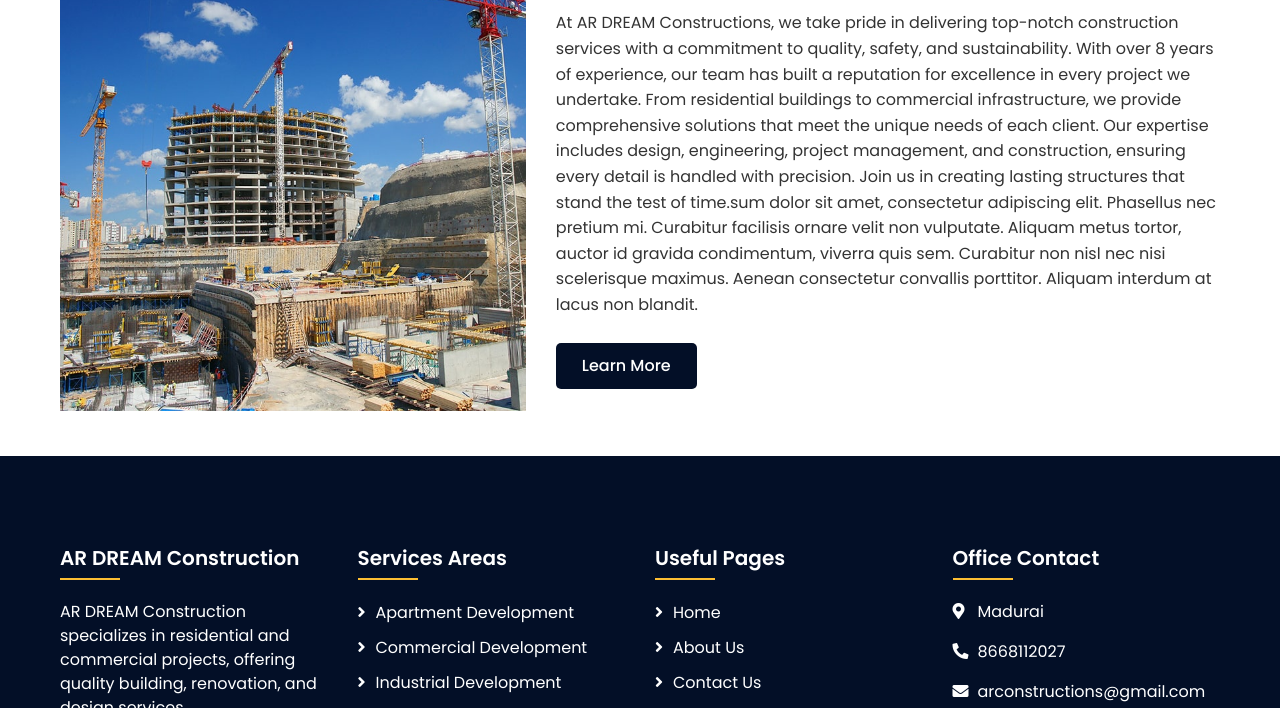
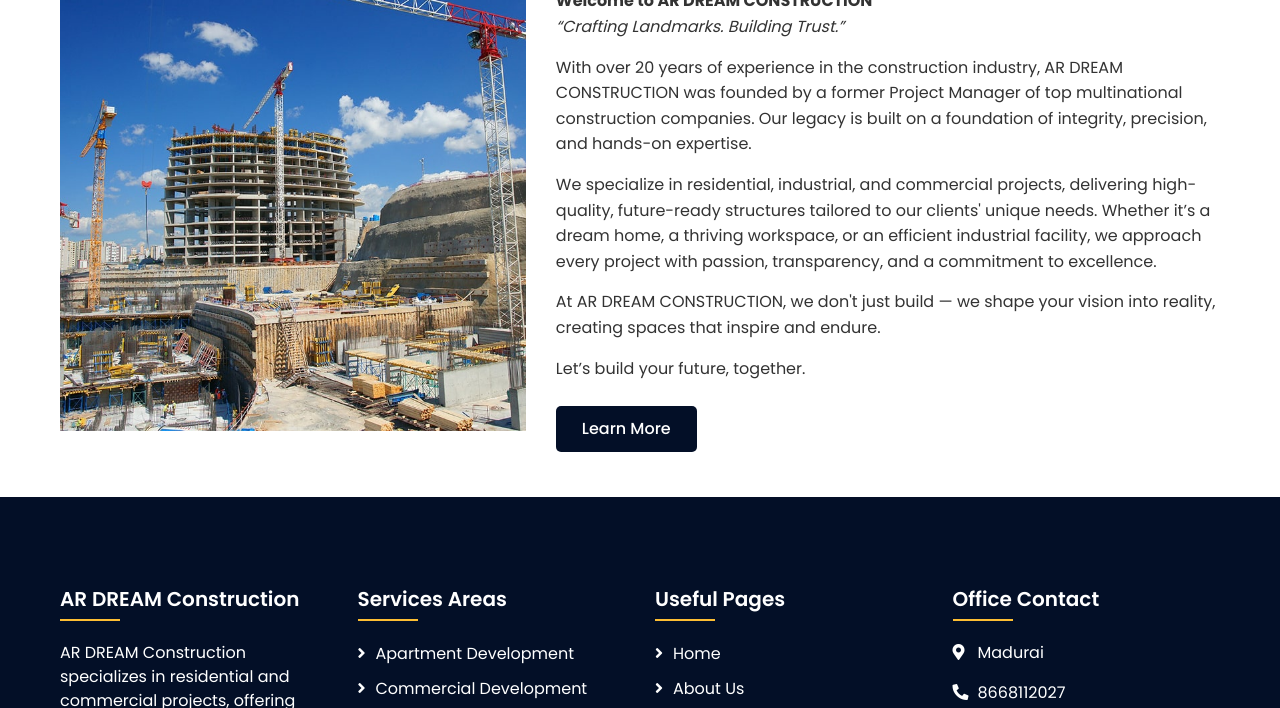
Before and after one commit to ajithyaasaf/AR-construction, a website with bundled scripts: page about.html in a window 1280 px wide. Shown: the part 338-1046 px from the top of the page. Built offline with nearby package versions, Linux system fonts and the light colour scheme.

Commit message:
content change

```diff
--- a/about.html
+++ b/about.html
@@ -190,23 +190,29 @@
               </div>
               <div class="about-text">
                 <p>
-                  At AR DREAM Constructions, we take pride in delivering
-                  top-notch construction services with a commitment to quality,
-                  safety, and sustainability. With over 8 years of experience,
-                  our team has built a reputation for excellence in every
-                  project we undertake. From residential buildings to commercial
-                  infrastructure, we provide comprehensive solutions that meet
-                  the unique needs of each client. Our expertise includes
-                  design, engineering, project management, and construction,
-                  ensuring every detail is handled with precision. Join us in
-                  creating lasting structures that stand the test of time.sum
-                  dolor sit amet, consectetur adipiscing elit. Phasellus nec
-                  pretium mi. Curabitur facilisis ornare velit non vulputate.
-                  Aliquam metus tortor, auctor id gravida condimentum, viverra
-                  quis sem. Curabitur non nisl nec nisi scelerisque maximus.
-                  Aenean consectetur convallis porttitor. Aliquam interdum at
-                  lacus non blandit.
+                  <strong>Welcome to AR DREAM CONSTRUCTION</strong><br />
+                  <em>“Crafting Landmarks. Building Trust.”</em>
                 </p>
+                <p>
+                  With over 20 years of experience in the construction industry,
+                  AR DREAM CONSTRUCTION was founded by a former Project Manager
+                  of top multinational construction companies. Our legacy is
+                  built on a foundation of integrity, precision, and hands-on
+                  expertise.
+                </p>
+                <p>
+                  We specialize in residential, industrial, and commercial
+                  projects, delivering high-quality, future-ready structures
+                  tailored to our clients' unique needs. Whether it’s a dream
+                  home, a thriving workspace, or an efficient industrial
+                  facility, we approach every project with passion,
+                  transparency, and a commitment to excellence.
+                </p>
+                <p>
+                  At AR DREAM CONSTRUCTION, we don't just build — we shape your
+                  vision into reality, creating spaces that inspire and endure.
+                </p>
+                <p>Let’s build your future, together.</p>
                 <a class="btn" href="">Learn More</a>
               </div>
             </div>
```
Also changed, not shown: index.html (+20 -11 lines).
